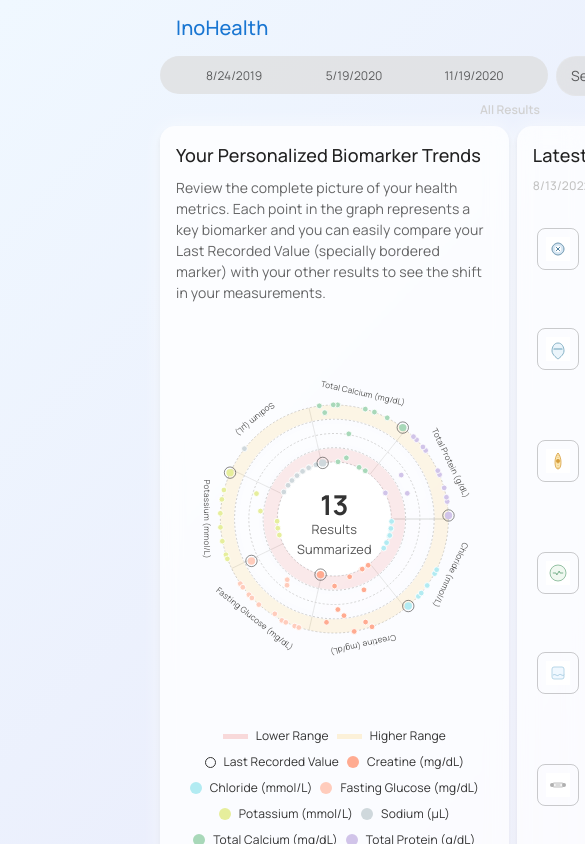
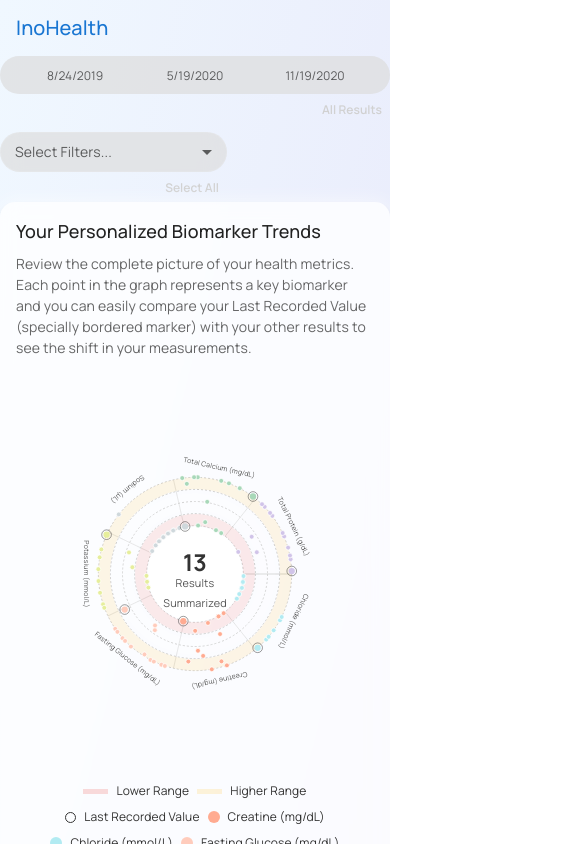
Before and after one commit to danishuahmad/inohealth-assessment, a React (Vite) app: page / in a window 390 px wide. Shown: the top 844 px of the page, 585 px wide, since content can reach past the window. Built offline with nearby package versions, Linux system fonts and the light colour scheme; some icons are missing.

Commit message:
feat: adds responsive behaviour

```diff
--- a/src/App.tsx
+++ b/src/App.tsx
@@ -1,31 +1,24 @@
-import React from 'react'
+import React from "react";
+import { ThemeProvider, CssBaseline } from "@mui/material";
 
-import { ThemeProvider, Stack, CssBaseline } from "@mui/material";
 import theme from "./theme";
-
-import Dashboard from './pages/Dashboard'
-import ResponsiveAppBar from './components/app-bar'
+import Dashboard from "./pages/Dashboard";
+import ResponsiveAppBar from "./components/app-bar";
+import MainContainer from "./components/main-container";
 
 function App() {
-
   return (
     <React.Fragment>
       <CssBaseline />
       <ThemeProvider theme={theme}>
-        <Stack sx={{
-          minHeight: '100vh',
-          backgroundColor: '#f0f8ff', // Fallback color
-          backgroundImage: 'linear-gradient(to bottom right, #f0f8ff, #e6e6fa)',
-          paddingX: 20, // Optional: Add some padding around the content
-        }}>
-          <ResponsiveAppBar />
+        <MainContainer appBar={<ResponsiveAppBar />} footer={null}>
 
           <Dashboard />
-        </Stack>
+
+        </MainContainer>
       </ThemeProvider>
-
     </React.Fragment>
-  )
+  );
 }
 
-export default App
+export default App;
--- /dev/null
+++ b/src/components/main-container/index.tsx
@@ -0,0 +1,27 @@
+import { Stack } from "@mui/material";
+
+type MainContainerProps = {
+  appBar: React.ReactNode;
+  children: React.ReactNode;
+  footer: React.ReactNode;
+};
+
+const MainContainer = ({ appBar, children, footer }: MainContainerProps) => {
+  return (
+    <Stack
+      sx={{
+        minHeight: "100vh",
+        backgroundColor: "#f0f8ff", // Fallback color
+        backgroundImage: "linear-gradient(to bottom right, #f0f8ff, #e6e6fa)",
+        px: { xs: 0, sm: 4, md: 8, lg: 20 }, // responsive horizontal padding
+        overflowX: "hidden", // ensures no horizontal scroll
+      }}
+    >
+      <Stack>{appBar}</Stack>
+      <Stack>{children}</Stack>
+      <Stack>{footer}</Stack>
+    </Stack>
+  );
+};
+
+export default MainContainer;
--- a/src/components/radial-biomarker-chart/index.tsx
+++ b/src/components/radial-biomarker-chart/index.tsx
@@ -1,6 +1,6 @@
 import React, { useRef, useEffect, useMemo, useState, useCallback } from 'react'; // ADDED useCallback
 import * as d3 from 'd3';
-import { Box, Stack, Typography } from '@mui/material';
+import { Box, Stack, Typography, useMediaQuery, useTheme } from '@mui/material';
 
 // Define the new data structure
 export type DataPoint = {
@@ -146,7 +146,7 @@ const RadialChart: React.FC<RadialChartProps> = ({
 useEffect(() => {
   const measure = () => {
     if (containerRef.current) {
-        const svgContainer = containerRef.current.querySelector('svg')?.parentElement;
+      const svgContainer = containerRef.current.querySelector("svg")?.parentElement;
       if (svgContainer) {
         const { width, height } = svgContainer.getBoundingClientRect();
         setDimensions({ width: width || 400, height: height || 400 });
@@ -155,20 +155,28 @@ const RadialChart: React.FC<RadialChartProps> = ({
   };
 
   const timeout = setTimeout(measure, 50);
-    window.addEventListener('resize', measure);
+  window.addEventListener("resize", measure);
 
   return () => {
     clearTimeout(timeout);
-        window.removeEventListener('resize', measure);
+    window.removeEventListener("resize", measure);
   };
 }, []);
 
 const { width, height } = dimensions;
 
-  // Calculate scaled dimensions (only depends on static props/dynamic dimensions)
+// --- Detect Screen Size ---
+const theme = useTheme();
+const isMobile = useMediaQuery(theme.breakpoints.down("sm"));
+const isTablet = useMediaQuery(theme.breakpoints.between("sm", "md"));
+
+// --- Adjust Scaling for Smaller Screens ---
+const deviceScale = isMobile ? 0.75 : isTablet ? 0.9 : 1;
+
+// --- Calculate Scaled Dimensions ---
 const [currentInnerRadius, currentOuterRadius, SCALE_FACTOR] = useMemo(() => {
   const maxDimension = Math.min(width, height);
-    const chartRadius = (maxDimension / 2) * 0.9;
+  const chartRadius = (maxDimension / 2) * 0.9 * deviceScale;
 
   const REFERENCE_OUTER_RADIUS = 200;
   const currentOuterR = chartRadius * (outerRadius / REFERENCE_OUTER_RADIUS);
@@ -176,7 +184,7 @@ const RadialChart: React.FC<RadialChartProps> = ({
   const scaleFactor = currentOuterR / REFERENCE_OUTER_RADIUS;
 
   return [currentInnerR, currentOuterR, scaleFactor];
-  }, [width, height, innerRadius, outerRadius]);
+}, [width, height, innerRadius, outerRadius, deviceScale]);
 
 
   // --- D3 Drawing Logic (Dependencies now stable) ---
--- a/src/components/responsive-modal/index.tsx
+++ b/src/components/responsive-modal/index.tsx
@@ -1,42 +1,41 @@
 import Modal from "@mui/material/Modal";
 import { Stack, IconButton, Fade } from "@mui/material";
 import CloseIcon from "@mui/icons-material/Close";
-import type { JSX } from "react";
+import type { ReactNode } from "react";
 
-type NestedModalProps = {
+type ResponsiveModalProps = {
   open: boolean;
   onClose: () => void;
-  children: JSX.Element;
+  children: ReactNode;
 };
 
 const ResponsiveModal = ({
   open,
   onClose: handleClose,
   children,
-}: NestedModalProps) => {
+}: ResponsiveModalProps) => {
   return (
     <Modal
       open={open}
       onClose={handleClose}
-      closeAfterTransition // ensures content unmounts after animation
+      closeAfterTransition
       slotProps={{
-        backdrop: {
-          timeout: 400, // controls backdrop fade duration
-        },
+        backdrop: { timeout: 400 },
       }}
     >
       <Fade in={open} timeout={400}>
         <Stack
           sx={{
             background: "#fff",
-            padding: 4,
             borderRadius: 2,
-            maxWidth: "50vw",
-            minHeight: "50vh",
+            boxShadow: 6,
             margin: "auto",
-            marginTop: "5vh",
             position: "relative",
-            boxShadow: 6,
+            padding: { xs: 2, sm: 3, md: 4 },
+            width: { xs: "90vw", sm: "80vw", md: "60vw", lg: "50vw" },
+            maxHeight: { xs: "85vh", sm: "80vh", md: "75vh" },
+            overflowY: "auto", // allows content to scroll
+            marginTop: { xs: "8vh", sm: "6vh", md: "5vh" },
           }}
         >
           {/* Close Button */}
@@ -53,7 +52,6 @@ const ResponsiveModal = ({
             <CloseIcon />
           </IconButton>
 
-          {/* The Content Will Go Here ...  */}
           {children}
         </Stack>
       </Fade>
--- a/src/pages/Dashboard/filters.tsx
+++ b/src/pages/Dashboard/filters.tsx
@@ -47,7 +47,18 @@ const Filters = ({
   }, [reports_data]);
 
   return (
-    <Stack sx={{ ...customStyles }}>
+    <Stack
+    sx={{
+      ...customStyles,
+      flexWrap: "wrap",            // ✅ allows children to wrap on small screens
+      overflowX: "hidden",         // ✅ prevents subtle horizontal scroll
+      width: "100%",               // ✅ ensures no overflow beyond parent
+      maxWidth: "100%",            // ✅ keeps children inside boundary
+      "& *": {
+        minWidth: 0,               // ✅ prevents MUI inputs/selects from enforcing min width
+      },
+    }}
+    >
       <Stack flex={1}>
         <DateFilter
           selectedDateId={dateFilter}
--- a/src/pages/Dashboard/index.tsx
+++ b/src/pages/Dashboard/index.tsx
@@ -1,21 +1,19 @@
-import { Stack } from "@mui/material";
+import { Stack, useMediaQuery, useTheme } from "@mui/material";
 import { useCallback, useMemo, useState } from "react";
+
 import health_data from "../../assets/data.json";
 import { SubstanceKeys } from "./types";
-
-import SubstanceTrendChart, {
-  type LineChartProps,
-} from "../../components/substance-trend-chart/index.tsx";
-import ResponsiveModal from "../../components/responsive-modal/index.tsx";
-import HeroSection from "./hero-section.tsx";
-import SecondarySection from "./secondary-section.tsx";
-import Filters from "./filters.tsx";
+import SubstanceTrendChart, { type LineChartProps } from "../../components/substance-trend-chart";
+import ResponsiveModal from "../../components/responsive-modal";
+import HeroSection from "./hero-section";
+import SecondarySection from "./secondary-section";
+import Filters from "./filters";
 import {
   COLOR_PALETTE,
   ICONS,
   REFERENCE_FOR_RANGES,
   unitFormatter,
-} from "./utils.ts";
+} from "./utils";
 
 const Dashboard = () => {
   const [substanceHistoryToShow, setSubstanceHistoryToShow] = useState<
@@ -25,6 +23,10 @@ const Dashboard = () => {
   const [dateFilter, setDateFilter] = useState<string | null>(null);
 
   const SUBSTANCES = useMemo(() => Object.values(SubstanceKeys), []);
+
+  const theme = useTheme();
+  const isSmallScreen = useMediaQuery(theme.breakpoints.down("md"));
+  // "md" ~ 900px breakpoint. You can change to "sm" if needed.
 
   const handleSubstanceHistorySelect = useCallback((substance: string) => {
     const data: { date: string; value: number }[] = [];
@@ -53,10 +55,10 @@ const Dashboard = () => {
   }, []);
 
   return (
-    <Stack sx={{ maxHeight: "100%", pb: 2 }}>
+    <Stack sx={{ maxHeight: "100%", maxWidth: "100%", pb: 2 }}>
       {/* Filter Section */}
       <Filters
-        customStyles={{ flexDirection: "row", gap: 1 }}
+        customStyles={{ flexDirection: isSmallScreen ? "column" : "row", gap: 1 }}
         reports_data={health_data}
         substances={SUBSTANCES}
         substanceFilter={substanceFilter}
@@ -65,10 +67,15 @@ const Dashboard = () => {
         onDateFilterChange={setDateFilter}
       />
 
-      {/* Main Section With Radial Graph */}
-      <Stack flexDirection="row" gap={1}>
+      {/* Main Section */}
+      <Stack
+        flexDirection={isSmallScreen ? "column" : "row"}
+        gap={2}
+        alignItems={isSmallScreen ? "stretch" : "flex-start"}
+      >
+        <Stack flex={isSmallScreen ? "none" : 5}>
           <HeroSection
-          customStyles={{ flex: 5, p: 2 }}
+            customStyles={{ flex: 1, p: 2 }}
             reports_data={health_data}
             colorPalette={COLOR_PALETTE}
             referenceForRanges={REFERENCE_FOR_RANGES}
@@ -77,9 +84,11 @@ const Dashboard = () => {
             substanceFilter={substanceFilter}
             dateFilter={dateFilter}
           />
-        {/* List of Substances in Latest Report */}
+        </Stack>
+
+        <Stack flex={isSmallScreen ? "none" : 3}>
           <SecondarySection
-          customStyles={{ flex: 3 }}
+            customStyles={{ flex: 1 }}
             reports_data={health_data}
             colorPalette={COLOR_PALETTE}
             referenceForRanges={REFERENCE_FOR_RANGES}
@@ -91,12 +100,14 @@ const Dashboard = () => {
             onSelect={handleSubstanceHistorySelect}
           />
         </Stack>
-      <Stack>
+      </Stack>
+
+      {/* Modal for Trends */}
       <ResponsiveModal
         open={!!substanceHistoryToShow}
         onClose={() => setSubstanceHistoryToShow(undefined)}
       >
-          {substanceHistoryToShow ? (
+        {substanceHistoryToShow && (
           <SubstanceTrendChart
             data={substanceHistoryToShow.data}
             rangeMin={substanceHistoryToShow.rangeMin}
@@ -104,11 +115,8 @@ const Dashboard = () => {
             color={substanceHistoryToShow.color}
             label={substanceHistoryToShow.label}
           />
-          ) : (
-            <></>
         )}
       </ResponsiveModal>
-      </Stack>
     </Stack>
   );
 };
```
Also changed, not shown: src/pages/Dashboard/types.d.ts (added, +31 -0 lines). Lines whose indentation alone changed are shown as unchanged.
